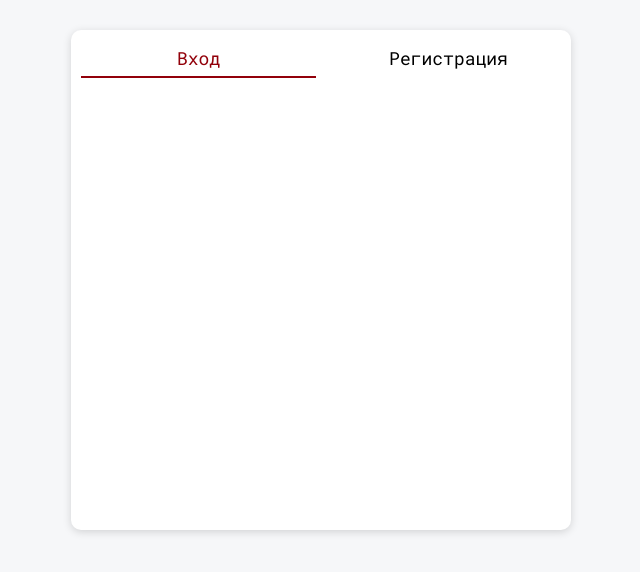
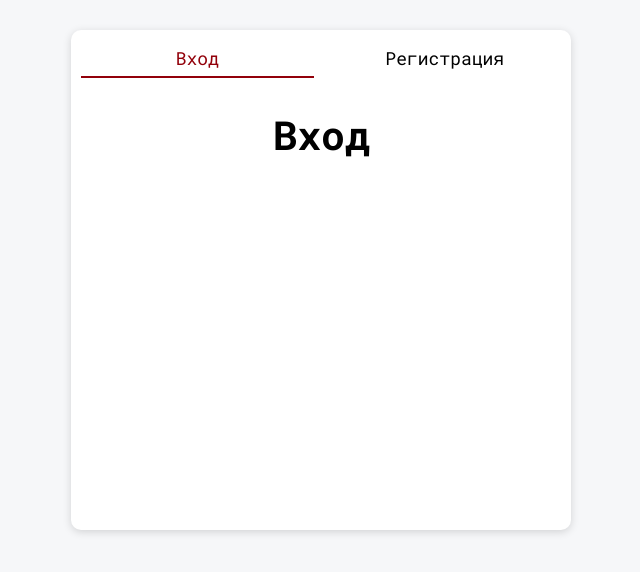
Before and after one commit to krllssrgv/meetings-manager, a React (Vite) app: page /auth/login in a window 1280 px wide. Shown: the top 572 px of the page, without its empty margins (319-959 px from the left). Built offline with nearby package versions, Linux system fonts and the light colour scheme.

Commit message:
Допилил шаблон входа

```diff
--- a/src/pages/auth/AuthLayout/ui/AuthLayout.module.scss
+++ b/src/pages/auth/AuthLayout/ui/AuthLayout.module.scss
@@ -19,7 +19,6 @@
 
 .link {
     display: block;
-    width: 235px;
     border-bottom: 2px solid #fff;
     text-decoration: none;
     color: #000;
@@ -33,3 +32,12 @@
         border-bottom-color: $main-color;
     }
 }
+
+
+.headline {
+    font-weight: bold;
+    display: block;
+    text-align: center;
+    font-size: 40px;
+    margin-bottom: 20px;
+}
--- a/src/pages/auth/AuthLayout/ui/AuthLayout.tsx
+++ b/src/pages/auth/AuthLayout/ui/AuthLayout.tsx
@@ -23,6 +23,9 @@ export const AuthLayout = () => {
                     Регистрация
                 </Link>
             </div>
+            <h1 className={styles.headline}>
+                {location.pathname === APP_ROUTES.login ? 'Вход' : 'Регистрация'}
+            </h1>
             <Outlet />
         </section>
     );
```
